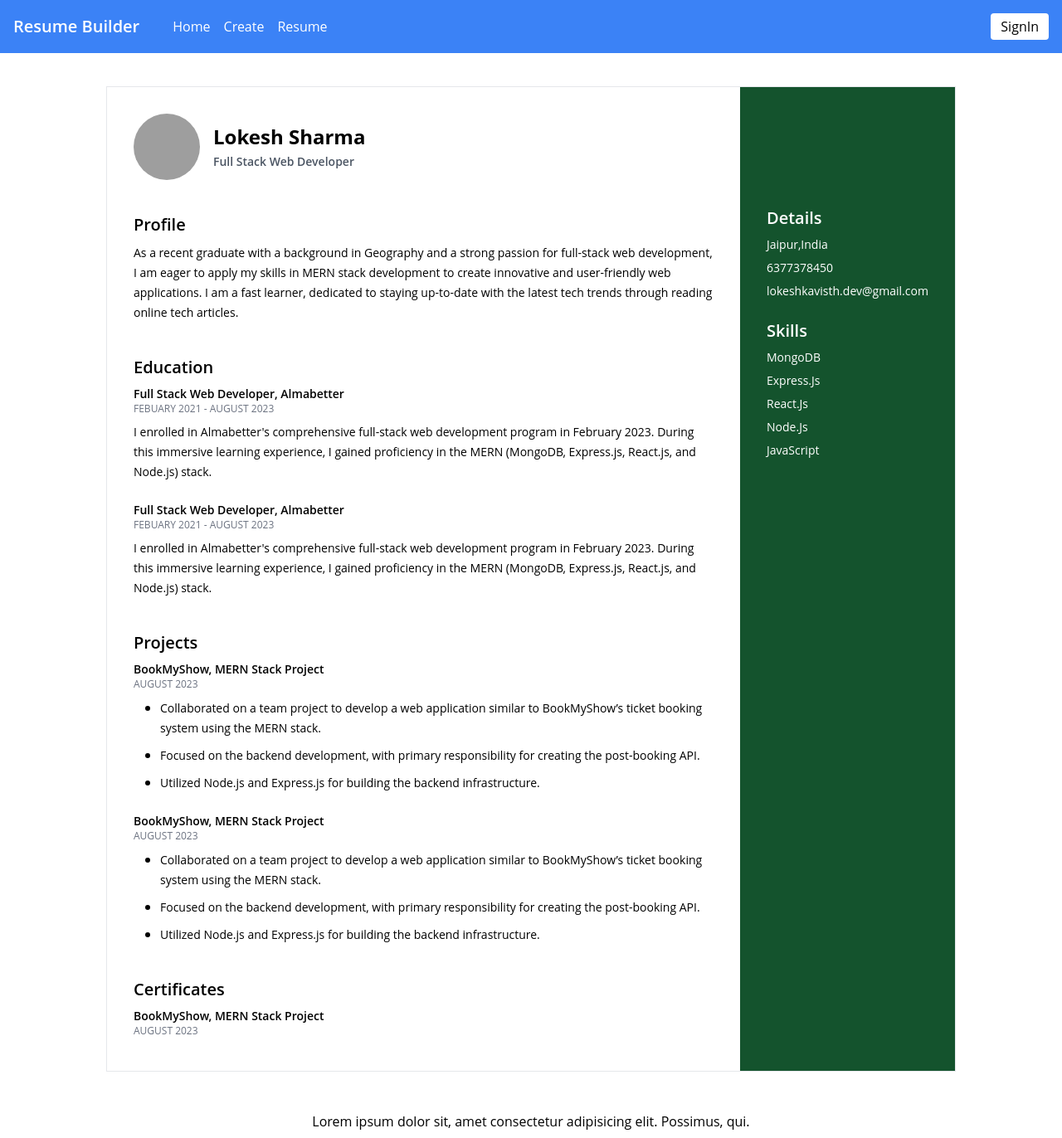
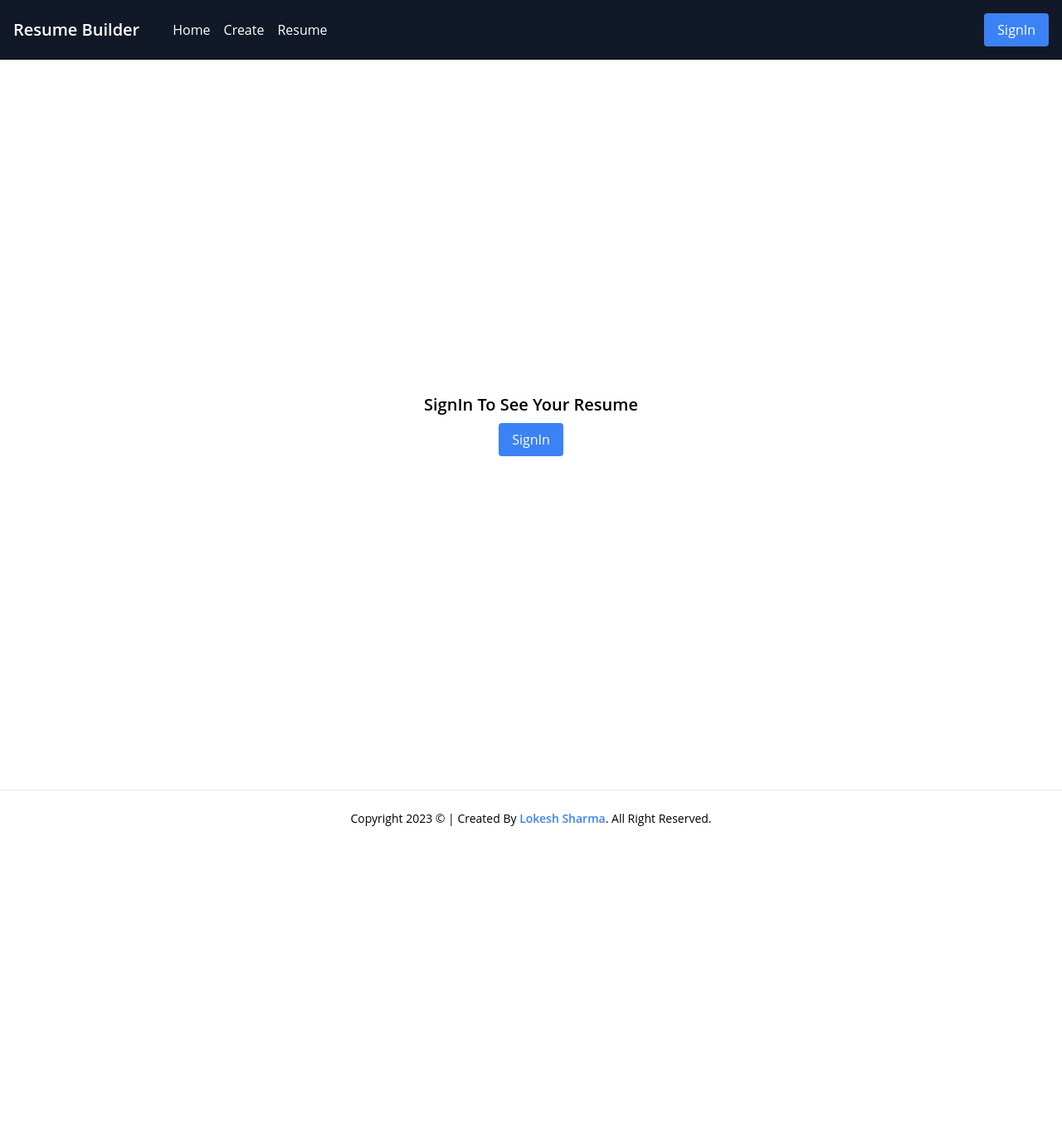
Before and after one commit to lokeshkavisth/CVWiz, a React (Vite) app: page /resume in a window 1280 px wide. Shown: the whole page at 83% size. After the commit the page ends 1021 px from the top, so only its background shows below. Built offline with nearby package versions, Linux system fonts and the light colour scheme; grey boxes are pictures that could not be loaded.

Commit message:
refactor: moved files, merge codes

```diff
--- a/src/App.jsx
+++ b/src/App.jsx
@@ -2,12 +2,25 @@ import Navbar from './components/ui/Navbar'
 import Route from './routes/routes'
 
 const App = () => {
+
+  const currentYear = new Date().getFullYear();
+
+
+  if(window.innerWidth < 768) {
+    return(
+      <div className='h-screen grid place-items-center text-center'>
+      <h1>This site is not accessable on smaller devices</h1>
+      </div>
+    )
+  }
+
+
   return (
-    <div>
+    <>
     <Navbar/>
      <Route/>
-     <footer className='mt-10 text-center py-2'>Lorem ipsum dolor sit, amet consectetur adipisicing elit. Possimus, qui.</footer>
-    </div>
+     <footer className='mt-10 text-center py-6 border-t capitalize text-sm'>copyright {currentYear} &#169; &#124; created by <a target='_blank' rel='noreferrer' href='https://github.com/lokeshkavisth' className='text-blue-500 font-semibold'>Lokesh Sharma</a>. all right reserved.</footer>
+    </>
   )
 }
 
--- a/src/components/auth/Profile.jsx
+++ b/src/auth/Profile.jsx
@@ -1,5 +1,4 @@
 import { useAuth0 } from "@auth0/auth0-react";
-import React from "react";
 
 const Profile = () => {
   const { user, isAuthenticated, isLoading } = useAuth0();
@@ -11,7 +10,7 @@ const Profile = () => {
   return (
     isAuthenticated && <div className="flex items-center gap-2">
         <img src={user.picture} alt={user.nickname} className="w-8 aspect-square rounded-full"/>
-        <h3 className="text-white">Hello, {user.nickname}</h3>
+        <h3 className="text-white capitalize">Hello, {user.nickname}</h3>
         </div>
   );
 };
--- /dev/null
+++ b/src/auth/SignIn.jsx
@@ -0,0 +1,12 @@
+import { useAuth0 } from "@auth0/auth0-react";
+import React from "react";
+import SecondryBtn from "../components/ui/SecondryBtn";
+import PrimaryBtn from "../components/ui/PrimaryBtn";
+
+const SignIn = () => {
+  const { loginWithRedirect } = useAuth0();
+
+  return <PrimaryBtn type='button' title='SignIn' onClick={() => loginWithRedirect()}/>
+};
+
+export default SignIn;
--- /dev/null
+++ b/src/auth/SignOut.jsx
@@ -0,0 +1,12 @@
+import { useAuth0 } from "@auth0/auth0-react";
+import PrimaryBtn from "../components/ui/PrimaryBtn";
+
+const SignOut = () => {
+  const { logout } = useAuth0();
+
+  return (
+   <PrimaryBtn type='button' title='SignOut' onClick={() => logout({ logoutParams: { returnTo: window.location.origin } })}/>
+  );
+};
+
+export default SignOut;
--- a/src/components/ResumeForm.jsx
+++ b/src/components/ResumeForm.jsx
@@ -2,6 +2,8 @@ import { useEffect, useState } from "react";
 import PrimaryBtn from "./ui/PrimaryBtn";
 import SecondryBtn from "./ui/SecondryBtn";
 import DangerBtn from "./ui/DangerBtn";
+import { useAuth0 } from "@auth0/auth0-react";
+import SignIn from "../auth/SignIn";
 
 const ResumeForm = () => {
   // retrive the form data from localStorage
@@ -333,6 +335,24 @@ const ResumeForm = () => {
     setFormData(initialFormData);
     console.log(formData);
   };
+
+const { user, isAuthenticated } = useAuth0();
+if(!user && !isAuthenticated){
+
+  return(
+
+<section className="grid place-items-center h-screen text-center">
+  <div>
+  <h2>SignIn to create Resume</h2>
+  <SignIn/>
+</div>
+</section>
+
+  )
+
+}
+
+
 
   return (
     <section className="max-w-3xl mx-auto p-6 border rounded shadow">
--- a/src/components/auth/SignIn.jsx
+++ /dev/null
@@ -1,11 +0,0 @@
-import { useAuth0 } from "@auth0/auth0-react";
-import React from "react";
-import SecondryBtn from "../ui/SecondryBtn";
-
-const SignIn = () => {
-  const { loginWithRedirect } = useAuth0();
-
-  return <SecondryBtn type='button' title='SignIn' onClick={() => loginWithRedirect()}  className={'bg-white text-black font-medium'}/>
-};
-
-export default SignIn;
--- a/src/components/auth/SignOut.jsx
+++ /dev/null
@@ -1,13 +0,0 @@
-import { useAuth0 } from "@auth0/auth0-react";
-import React from "react";
-import SecondryBtn from "../ui/SecondryBtn";
-
-const SignOut = () => {
-  const { logout } = useAuth0();
-
-  return (
-   <SecondryBtn type='button' title='SignOut' onClick={() => logout({ logoutParams: { returnTo: window.location.origin } })} className={'bg-white text-black font-medium'}/>
-  );
-};
-
-export default SignOut;
--- a/src/components/ui/Navbar.jsx
+++ b/src/components/ui/Navbar.jsx
@@ -2,10 +2,10 @@ import React from 'react';
 import { Link } from 'react-router-dom';
 import Logo from '../Logo';
 import { useAuth0 } from '@auth0/auth0-react';
-import PrimaryBtn from './PrimaryBtn';
-import SignOut from '../auth/SignOut';
-import SignIn from '../auth/SignIn';
-import Profile from '../auth/Profile';
+import Profile from '../../auth/Profile';
+import SignOut from '../../auth/SignOut';
+import SignIn from '../../auth/SignIn';
+
 
 //  navbar links data
 const navMenu = [
@@ -21,22 +21,24 @@ const Navbar = () => {
     const navLinks = navMenu.map(({id, title, path}) => (
 
 <li key={id}>
-          <Link to={path} className="text-white hover:text-blue-300">
+          <Link to={path} className="text-white hover:text-blue-300 capitalize">
             {title}
           </Link>
         </li>
     ))
 
  return (
-    <nav className="bg-blue-500 p-4 flex justify-between items-center sticky top-0 w-full z-50 mb-10">
+    <header className="bg-gray-900 p-4 flex justify-between items-center sticky top-0 w-full z-50 mb-10">
       {/* Logo */}
       <div className='flex items-center gap-10'>
         <Logo/>
 
-      {/* Links */}
+     <nav>
+       {/* Links */}
       <ul className="flex space-x-4">
      {navLinks}
       </ul>
+     </nav>
    </div>
 
       {/* Sign Up Button */}
@@ -44,7 +46,7 @@ const Navbar = () => {
  <Profile/>
 {isAuthenticated ? <SignOut/> : <SignIn/>}
       </div>
-    </nav>
+    </header>
   );
 };
 
--- a/src/pages/Resume.jsx
+++ b/src/pages/Resume.jsx
@@ -1,11 +1,31 @@
 import React from 'react'
 import ResumeOne from '../layouts/ResumeOne'
+import { useAuth0 } from '@auth0/auth0-react';
+import SignIn from '../auth/SignIn';
 
 const Resume = () => {
+
+const { user, isAuthenticated } = useAuth0();
+if(!user && !isAuthenticated){
+
+  return(
+
+<section className="grid place-items-center h-screen text-center">
+  <div>
+  <h2>SignIn to see your Resume</h2>
+  <SignIn/>
+</div>
+</section>
+
+  )
+
+}
+
+
   return (
-    <div>
+    <main>
         <ResumeOne/>
-    </div>
+    </main>
   )
 }
 
```
